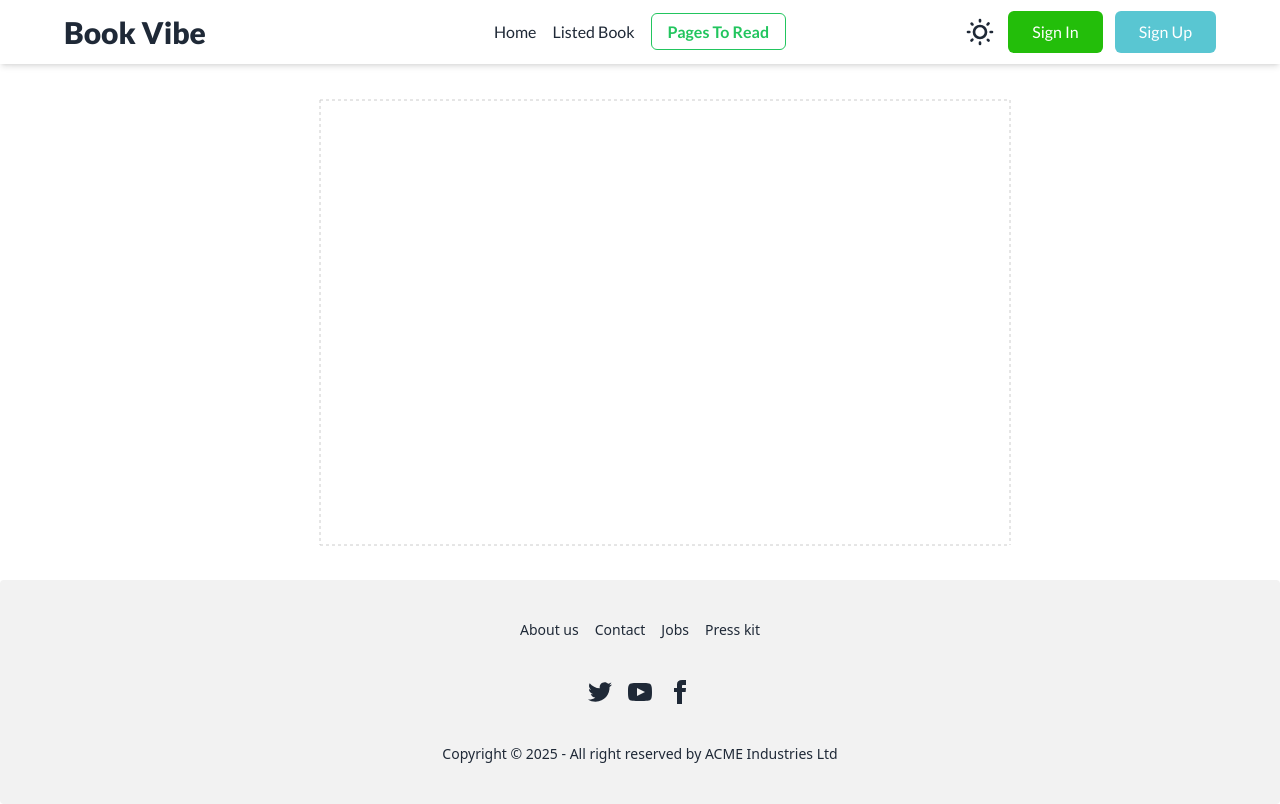
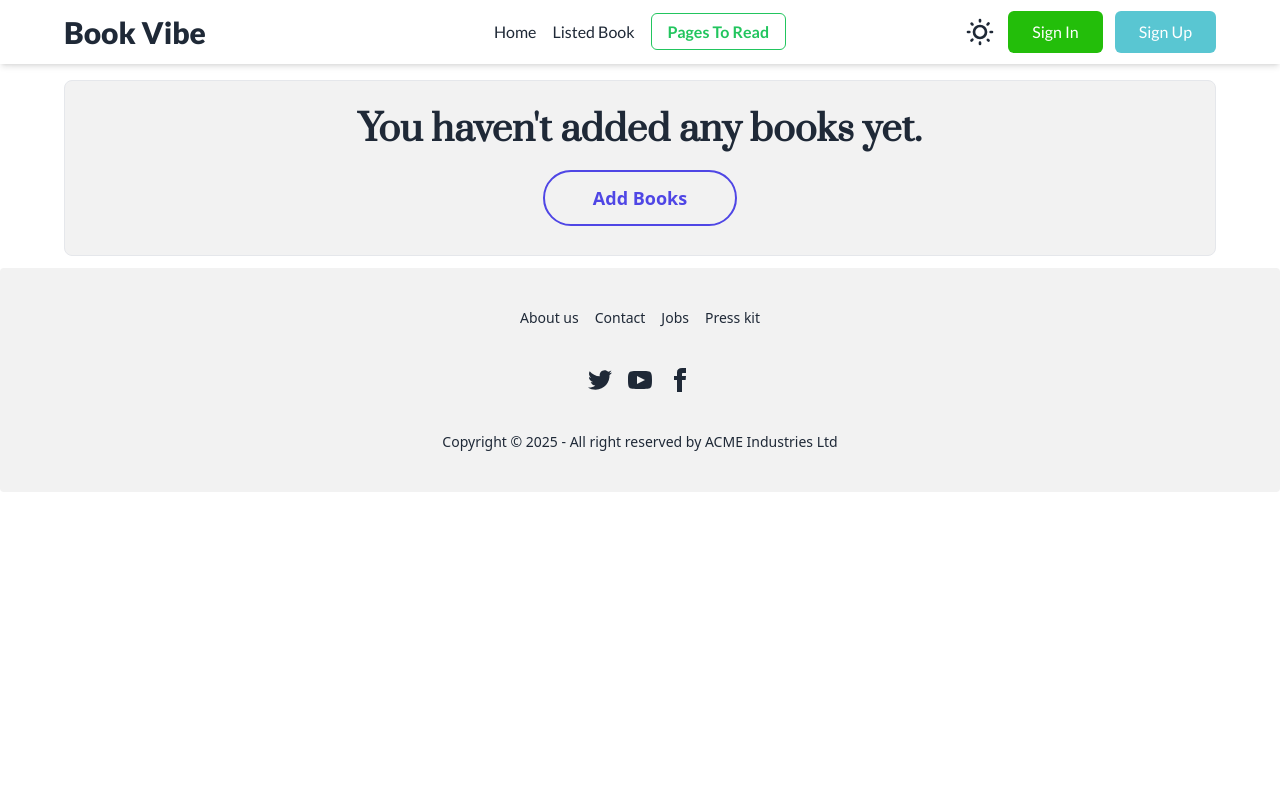
Before and after one commit to Soykot-dev/Book-Vibe, a React (Vite) app: page /pages-to-read in a window 1280 px wide. Built offline with nearby package versions, Linux system fonts and the light colour scheme.

Commit message:
added changes in barChart

```diff
--- a/src/Pages/PagesToRead/PagesToRead.jsx
+++ b/src/Pages/PagesToRead/PagesToRead.jsx
@@ -2,6 +2,7 @@ import { useEffect, useState } from "react";
 import { getReadBooks } from "../../Utilities/localStorage";
 import { BarChart, Bar, Cell, XAxis, YAxis, CartesianGrid, Tooltip } from 'recharts';
 import PropTypes from "prop-types";
+import NoBooks from "../../Components/NoBooks/NoBooks";
 
 const PagesToRead = () => {
     const colors = ['#0088FE', '#00C49F', '#FFBB28', '#FF8042', 'red', 'pink'];
@@ -24,6 +25,7 @@ const PagesToRead = () => {
     };
 
     const [books, setBooks] = useState([]);
+    console.log(books.length);
     useEffect(() => {
         const readBooks = getReadBooks();
         fetch('book.json')
@@ -36,7 +38,9 @@ const PagesToRead = () => {
             });
     }, []);
     return (
-        <div className="flex justify-center overflow-auto">
+        <div className="mx-3 md:mx-16">
+            {
+                books.length == 0 ? <NoBooks></NoBooks> : <div className="flex justify-center overflow-auto">
                     <BarChart
                         width={800}
                         height={500}
@@ -59,6 +63,8 @@ const PagesToRead = () => {
                         </Bar>
                     </BarChart>
                 </div>
+            }
+        </div>
     );
 };
 
```
Also changed, not shown: 1 other file (tests, documents, lock files or other folders). Lines whose indentation alone changed are shown as unchanged.
